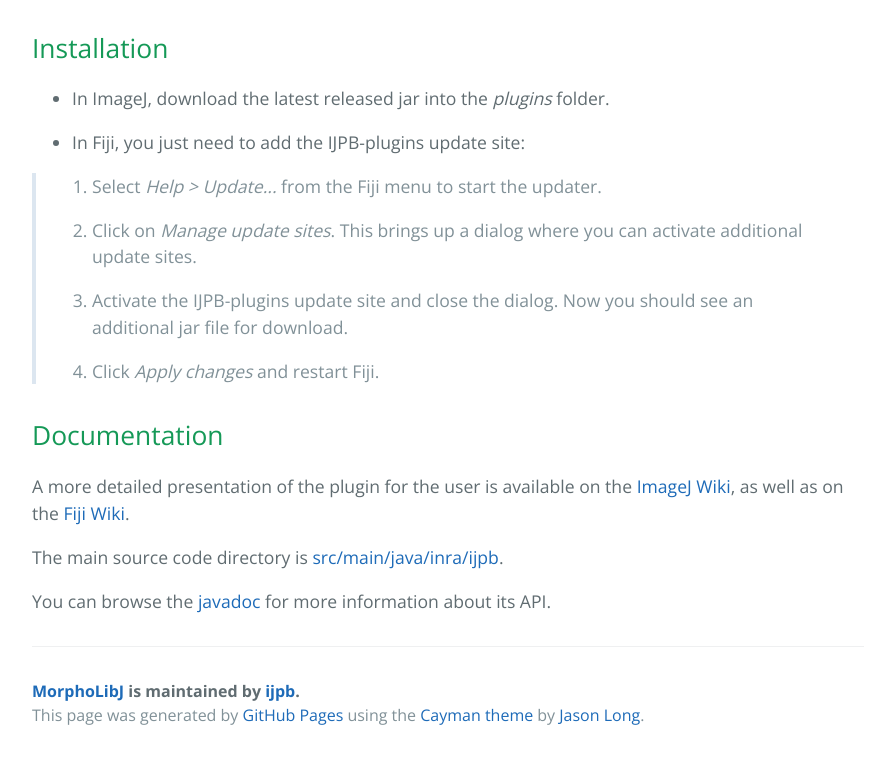
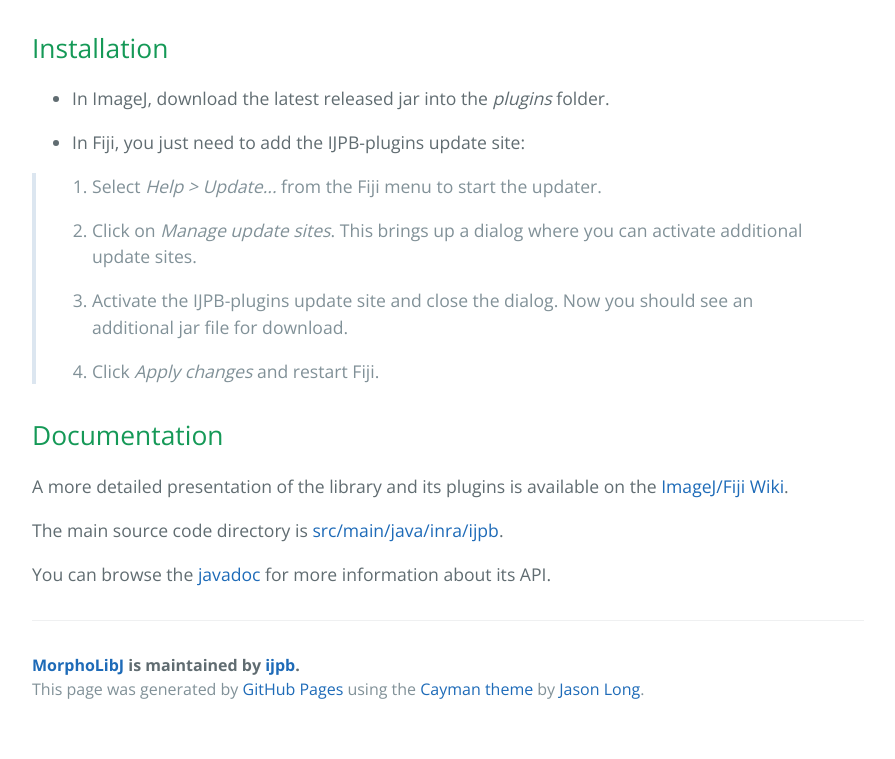
Before and after one commit to ijpb/MorphoLibJ, a plain HTML site: page index.html in a window 1280 px wide. Shown: the part 910-1669 px from the top of the page, without its empty margins (192-1087 px from the left). After the commit the page ends 1643 px from the top, so only its background shows below. Drawn offline with nearby package versions, Linux system fonts and the light colour scheme.

Commit message:
Update link with new ImageJ/Fiji link

```diff
--- a/index.html
+++ b/index.html
@@ -54,9 +54,7 @@
 <h2>
 <a id="documentation" class="anchor" href="#documentation" aria-hidden="true"><span class="octicon octicon-link"></span></a>Documentation</h2>
 
-<p>A more detailed presentation of the plugin for the user is available on the
-<a href="http://imagejdocu.tudor.lu/doku.php?id=plugin:segmentation:morphological_segmentation:start">ImageJ Wiki</a>,
-as well as on the <a href="http://fiji.sc/Morphological_Segmentation">Fiji Wiki</a>.</p>
+<p>A more detailed presentation of the library and its plugins is available on the <a href="http://imagej.net/MorphoLibJ">ImageJ/Fiji Wiki</a>.</p>
 
 <p>The main source code directory is <a href="http://github.com/ijpb/MorphoLibJ/tree/master/src/main/java/inra/ijpb">src/main/java/inra/ijpb</a>.</p>
 
```
